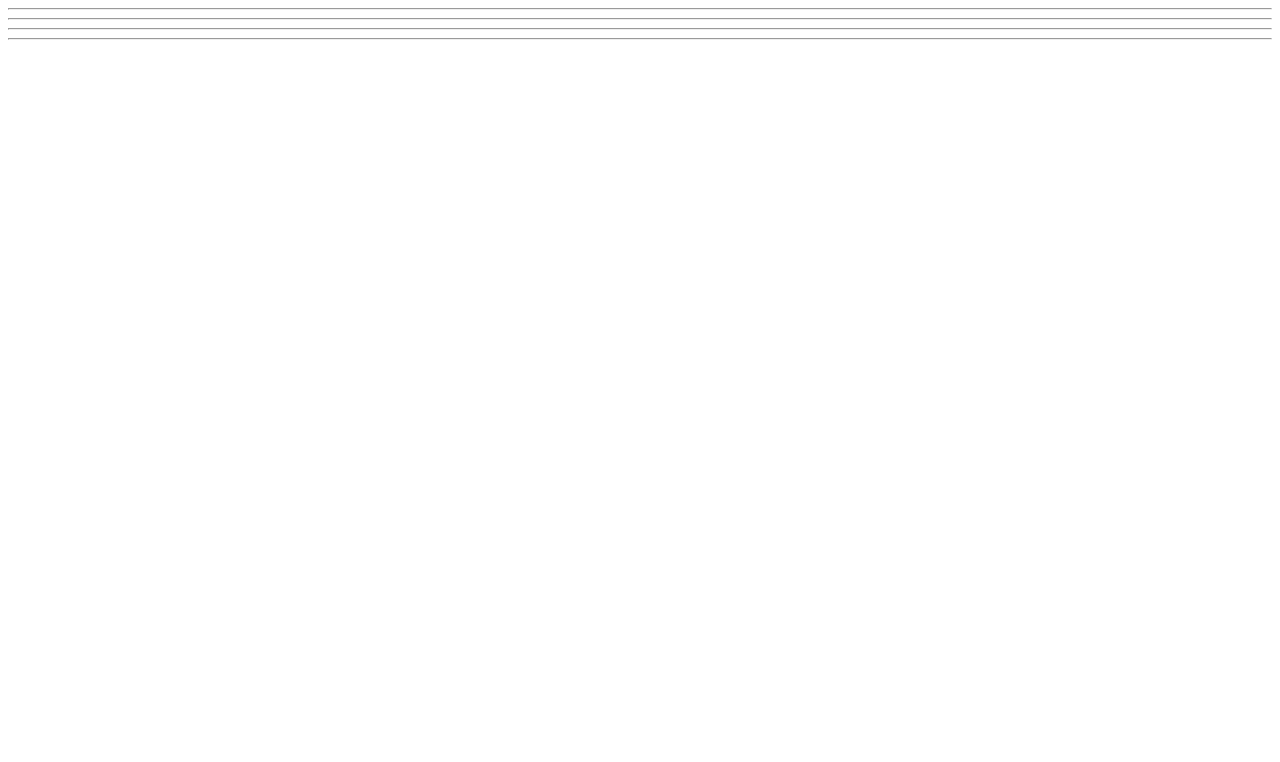
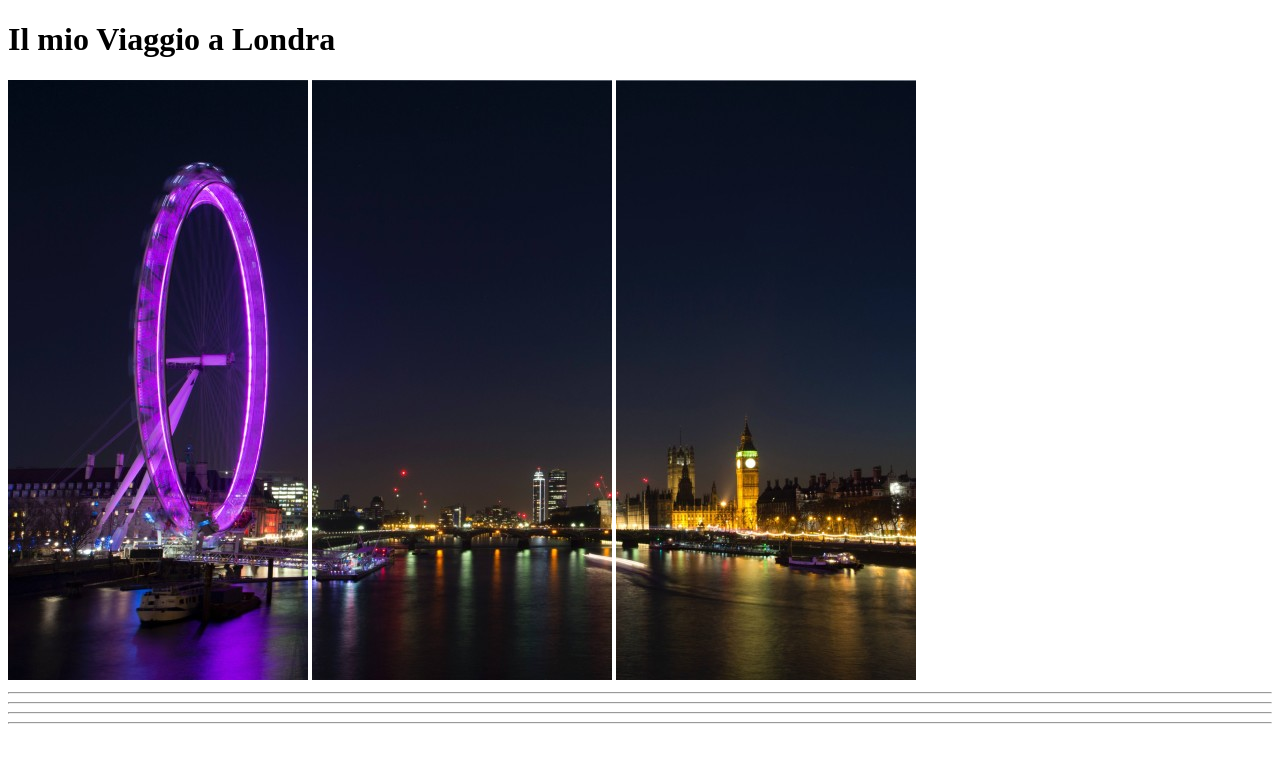
Before and after one commit to DaneshShahpouri/html-london-trip, a plain HTML site: page index.html in a window 1280 px wide. Drawn offline with Linux system fonts and the light colour scheme.

Commit message:
aggiunta header con panoramica

```diff
--- a/index.html
+++ b/index.html
@@ -8,11 +8,17 @@
     </head>
     <body>
 
-        <!-- TITOLO e FOTO DI LONDRA -->
+        <!-- header TITOLO e FOTO DI LONDRA -->
         <header>
+            <h1>Il mio Viaggio a Londra</h1>
 
+            <!-- Panoramica di Londra -->
+            <img src="img/london1.jpg" alt="Londra prima panoramica">
+            <img src="img/london2.jpg" alt="Londra seconda panoramica">
+            <img src="img/london3.jpg" alt="Londra terza panoramica">
         </header>
         <hr>
+        <!-- /header---------------------- -->
 
         <!-- MAIN SPESE/COSE DA FARE/INFO/FOTO -->
         <main>
@@ -40,6 +46,6 @@
             </div>
 
         </main>
-
+        <!-- /MAIN-------------------------- -->
     </body>
 </html>
```
